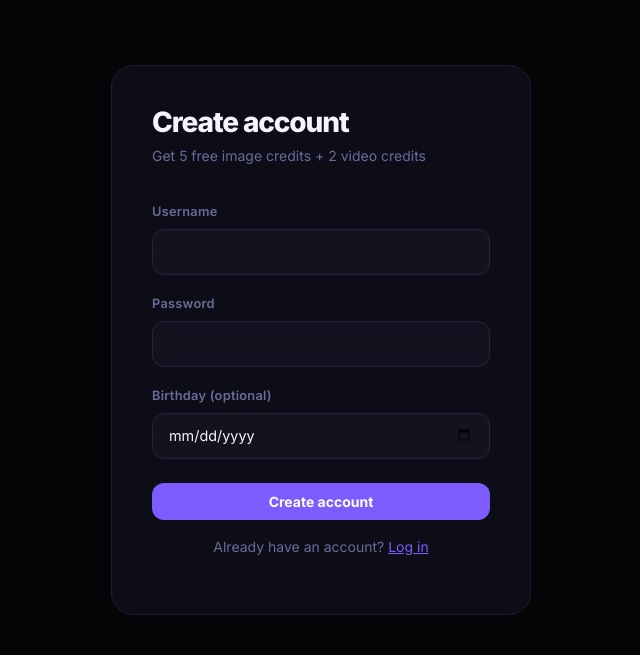
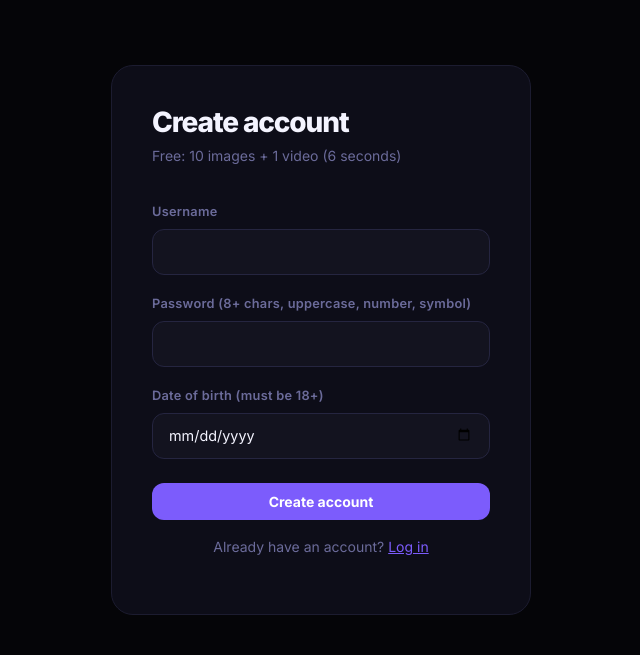
Before and after one commit to herecumsyagirl/percfectstudios, a Flask app: page /register in a window 1280 px wide. Shown: the part 67-722 px from the top of the page, without its empty margins (319-959 px from the left). Run offline with Flask 3, Linux system fonts and the light colour scheme.

Commit message:
Proper signup form: email, field errors, shake validation, no field clearing
- Add email field (required, unique, validated server + client side)
- Inline per-field error messages instead of banner-only
- Shake animation on invalid fields on submit attempt
- Fields keep their values on server errors (username taken, email taken)
- Birthday highlights red if missing before continuing
- CSS: .field-err + @keyframes shake
- Server: _do_register accepts email, checks uniqueness
- Free credits copy fixed everywhere (10 images + 1 video)

Co-Authored-By: Claude Sonnet 4.6 <noreply@anthropic.com>

```diff
--- a/app.py
+++ b/app.py
@@ -140,16 +140,21 @@ def generate_video_xai(prompt: str, image_url: str = None, duration: int = 6) ->
 
 
 # ── Auth Routes ───────────────────────────────────────────
-def _do_register(username, password, birthday="", ip=None):
+def _do_register(username, password, birthday="", ip=None, email=None):
     import re
-    if not username or not password:
-        return None, "Username and password are required."
+    if not username or not password or not email:
+        return None, "All fields are required."
+    if not re.match(r'^[^\s@]+@[^\s@]+\.[^\s@]+$', email):
+        return None, "Enter a valid email address."
     if len(password) < 8 or not re.search(r'[A-Z]', password) \
             or not re.search(r'[0-9]', password) or not re.search(r'[^A-Za-z0-9]', password):
         return None, "Password needs 8+ characters, an uppercase letter, a number, and a symbol."
     exists = supabase.table("users").select("id").eq("username", username).execute()
     if exists.data:
         return None, "Username already taken."
+    email_exists = supabase.table("users").select("id").eq("email", email).execute()
+    if email_exists.data:
+        return None, "An account with that email already exists."
     if ip:
         ip_exists = supabase.table("users").select("id").eq("signup_ip", ip).execute()
         if ip_exists.data:
@@ -159,6 +164,7 @@ def _do_register(username, password, birthday="", ip=None):
     try:
         result = supabase.table("users").insert({
             "username": username,
+            "email": email,
             "password": hashed,
             "birthday": birthday or None,
             "picture_credits": 10,
@@ -169,7 +175,7 @@ def _do_register(username, password, birthday="", ip=None):
             "last_reset": now,
             "api_key1": str(uuid.uuid4()),
             "api_key2": str(uuid.uuid4()),
-        }).select().execute()
+        }).execute()
         if not result.data:
             return None, "Registration failed. Please try again."
         return User(result.data[0]), None
@@ -229,6 +235,7 @@ def auth_register_ajax():
         data.get("password", ""),
         data.get("birthday", ""),
         ip=_get_client_ip(),
+        email=data.get("email", "").strip().lower(),
     )
     if err:
         return jsonify({"error": err}), 400
--- a/templates/base.html
+++ b/templates/base.html
@@ -257,6 +257,9 @@ textarea.form-control { resize: vertical; min-height: 96px; }
 .footer { border-top: 1px solid var(--border); margin-top: auto; padding: 1.5rem 0; }
 .footer .text-muted { color: var(--text-muted) !important; font-size: 0.8rem; }
 .pw-rule{font-size:.7rem;padding:.2rem .6rem;border-radius:99px;border:1px solid var(--border-2);background:var(--bg-3);color:var(--text-muted);transition:all .2s;font-family:var(--font-mono)}
+.field-err{display:none;color:var(--danger);font-size:0.78rem;margin-top:0.3rem;}
+@keyframes shake{0%,100%{transform:translateX(0)}20%,60%{transform:translateX(-5px)}40%,80%{transform:translateX(5px)}}
+.shake{animation:shake 0.4s ease;}
 
 /* ── Responsive ─────────────────────────────────────── */
 @media (max-width: 768px) {
@@ -380,10 +383,17 @@ textarea.form-control { resize: vertical; min-height: 96px; }
         <!-- Sign up form -->
         <div id="form-signup">
           <h5 style="font-weight:700;letter-spacing:-0.02em;margin-bottom:0.25rem;">Create your account</h5>
-          <p style="color:var(--text-muted);font-size:0.85rem;margin-bottom:1.5rem;">Free: 10 images + 1 video (6 seconds)</p>
+          <p style="color:var(--text-muted);font-size:0.85rem;margin-bottom:1.25rem;">Free: 10 images + 1 video (6 seconds)</p>
+
+          <div class="mb-3">
+            <label class="form-label">Email address</label>
+            <input class="form-control" type="email" id="su-email" placeholder="you@example.com" autocomplete="email" />
+            <div class="field-err" id="err-email"></div>
+          </div>
           <div class="mb-3">
             <label class="form-label">Username</label>
             <input class="form-control" id="su-username" placeholder="pick a username" autocomplete="username" />
+            <div class="field-err" id="err-username"></div>
           </div>
           <div class="mb-3">
             <label class="form-label">Password</label>
@@ -394,10 +404,17 @@ textarea.form-control { resize: vertical; min-height: 96px; }
               <span class="pw-rule" id="pr-num">0–9</span>
               <span class="pw-rule" id="pr-sym">!@#...</span>
             </div>
+            <div class="field-err" id="err-password"></div>
           </div>
-          <div class="mb-4">
-            <label class="form-label">Date of Birth <span style="color:var(--danger);font-size:0.75rem;">required · must be 18+</span></label>
-            <input class="form-control" type="date" id="su-birthday" required />
+          <div class="mb-3">
+            <label class="form-label">Confirm Password</label>
+            <input class="form-control" type="password" id="su-confirm" placeholder="Re-enter your password" autocomplete="new-password" />
+            <div class="field-err" id="err-confirm"></div>
+          </div>
+          <div class="mb-3">
+            <label class="form-label">Date of Birth <span style="color:var(--danger);font-size:0.75rem;">must be 18+</span></label>
+            <input class="form-control" type="date" id="su-birthday" />
+            <div class="field-err" id="err-birthday"></div>
           </div>
           <div id="su-error" class="alert alert-danger mb-3" style="display:none;font-size:0.85rem;"></div>
           <button onclick="submitSignup()" class="btn-accent w-100 py-2" style="border-radius:10px;border:none;cursor:pointer;font-size:0.95rem;" id="su-btn">
@@ -439,6 +456,32 @@ textarea.form-control { resize: vertical; min-height: 96px; }
     document.getElementById('tab-login').style.color       = isSignup ? 'var(--text-muted)' : '#fff';
   }
 
+  // Field error helpers
+  function fieldErr(id, msg) {
+    const el = document.getElementById(id);
+    if (!el) return;
+    el.textContent = msg;
+    el.style.display = msg ? '' : 'none';
+  }
+  function fieldShake(inputId) {
+    const el = document.getElementById(inputId);
+    if (!el) return;
+    el.style.borderColor = 'var(--danger)';
+    el.classList.add('shake');
+    setTimeout(() => el.classList.remove('shake'), 500);
+  }
+  function clearFieldErr(id) { fieldErr(id, ''); }
+
+  // Clear field errors on input
+  ['su-email','su-username','su-password','su-confirm','su-birthday'].forEach(id => {
+    const el = document.getElementById(id);
+    if (el) el.addEventListener('input', () => {
+      const errId = 'err-' + id.replace('su-','');
+      clearFieldErr(errId);
+      if (el) el.style.borderColor = '';
+    });
+  });
+
   // Password rule chip highlighting
   document.addEventListener('input', function(e) {
     if (e.target.id !== 'su-password') return;
@@ -458,39 +501,65 @@ textarea.form-control { resize: vertical; min-height: 96px; }
 
   async function submitSignup() {
     const btn = document.getElementById('su-btn');
-    const err = document.getElementById('su-error');
-    const pw  = document.getElementById('su-password').value;
-    const dob = document.getElementById('su-birthday').value;
-    err.style.display = 'none';
+    const email    = document.getElementById('su-email').value.trim();
+    const username = document.getElementById('su-username').value.trim();
+    const pw       = document.getElementById('su-password').value;
+    const confirm  = document.getElementById('su-confirm').value;
+    const dob      = document.getElementById('su-birthday').value;
 
-    // Password validation
+    // Clear all inline errors first
+    ['email','username','password','confirm','birthday'].forEach(f => clearFieldErr('err-'+f));
+    document.getElementById('su-error').style.display = 'none';
+
+    let valid = true;
+
+    if (!email || !/^[^\s@]+@[^\s@]+\.[^\s@]+$/.test(email)) {
+      fieldErr('err-email', 'Enter a valid email address.');
+      fieldShake('su-email'); valid = false;
+    }
+    if (!username) {
+      fieldErr('err-username', 'Username is required.');
+      fieldShake('su-username'); valid = false;
+    }
     if (pw.length < 8 || !/[A-Z]/.test(pw) || !/[0-9]/.test(pw) || !/[^A-Za-z0-9]/.test(pw)) {
-      err.textContent = 'Password needs 8+ characters, an uppercase letter, a number, and a symbol.';
-      err.style.display = ''; return;
+      fieldErr('err-password', 'Needs 8+ chars, uppercase, number, and symbol.');
+      fieldShake('su-password'); valid = false;
+    } else if (pw !== confirm) {
+      fieldErr('err-confirm', 'Passwords do not match.');
+      fieldShake('su-confirm'); valid = false;
     }
-
-    // Age validation (must be 18+)
-    if (!dob) { err.textContent = 'Date of birth is required.'; err.style.display = ''; return; }
-    const age = (Date.now() - new Date(dob)) / (365.25 * 24 * 3600 * 1000);
-    if (age < 18) { err.textContent = 'You must be 18 or older to sign up.'; err.style.display = ''; return; }
+    if (!dob) {
+      fieldErr('err-birthday', 'Date of birth is required.');
+      fieldShake('su-birthday'); valid = false;
+    } else {
+      const age = (Date.now() - new Date(dob)) / (365.25 * 24 * 3600 * 1000);
+      if (age < 18) { fieldErr('err-birthday', 'You must be 18 or older.'); fieldShake('su-birthday'); valid = false; }
+    }
+    if (!valid) return;
 
     btn.disabled = true; btn.textContent = 'Creating…';
     try {
       const res = await fetch('/auth/register', {
         method: 'POST',
         headers: {'Content-Type': 'application/json'},
-        body: JSON.stringify({
-          username: document.getElementById('su-username').value.trim(),
-          password: pw,
-          birthday: dob,
-        })
+        body: JSON.stringify({ email, username, password: pw, birthday: dob })
       });
       const data = await res.json();
-      if (!res.ok) { err.textContent = data.error; err.style.display = ''; btn.disabled = false; btn.textContent = 'Create account →'; return; }
+      if (!res.ok) {
+        const msg = data.error || 'Something went wrong.';
+        if (msg.toLowerCase().includes('email')) { fieldErr('err-email', msg); fieldShake('su-email'); }
+        else if (msg.toLowerCase().includes('username')) { fieldErr('err-username', msg); fieldShake('su-username'); }
+        else { document.getElementById('su-error').textContent = msg; document.getElementById('su-error').style.display = ''; }
+        btn.disabled = false; btn.textContent = 'Create account →'; return;
+      }
       bootstrap.Modal.getInstance(document.getElementById('authModal')).hide();
       if (typeof onAuthSuccess === 'function') onAuthSuccess(data);
       else location.reload();
-    } catch(e) { err.textContent = 'Network error.'; err.style.display = ''; btn.disabled = false; btn.textContent = 'Create account →'; }
+    } catch(e) {
+      document.getElementById('su-error').textContent = 'Network error. Please try again.';
+      document.getElementById('su-error').style.display = '';
+      btn.disabled = false; btn.textContent = 'Create account →';
+    }
   }
 
   async function submitLogin() {
--- a/templates/percfectstudios.html
+++ b/templates/percfectstudios.html
@@ -19,7 +19,7 @@
         <span class="credit-badge"><span class="dot" style="background:var(--accent-3)"></span><span id="vid-credits">{{ user.video_credits }}</span> video credits</span>
         <a href="/buy-credits" class="btn-accent" style="padding:0.45rem 1.2rem;font-size:0.85rem;">+ Buy credits</a>
       {% else %}
-        <span class="credit-badge free-badge"><span class="badge-dot pulse"></span>Sign up free — 5 images + 2 videos included</span>
+        <span class="credit-badge free-badge"><span class="badge-dot pulse"></span>Sign up free — 10 images + 1 video included</span>
       {% endif %}
     </div>
   </div>
@@ -73,7 +73,7 @@
           <span id="img-btn-text">✦ Generate image</span>
           <span id="img-btn-spinner" style="display:none">Generating…</span>
         </button>
-        <p class="credit-note">1 credit · <a href="#" onclick="openAuthModal('signup');return false;" {% if user %}style="display:none"{% endif %}>Sign up for 5 free</a></p>
+        <p class="credit-note">1 credit · <a href="#" onclick="openAuthModal('signup');return false;" {% if user %}style="display:none"{% endif %}>Sign up for 10 free</a></p>
 
         <div class="output-area" id="img-output-area">
           <div class="output-placeholder" id="img-placeholder">
@@ -133,7 +133,7 @@
           <span id="vid-btn-text">▶ Generate video</span>
           <span id="vid-btn-spinner" style="display:none">Generating… (~60s)</span>
         </button>
-        <p class="credit-note">1 credit · <a href="#" onclick="openAuthModal('signup');return false;" {% if user %}style="display:none"{% endif %}>Sign up for 2 free</a></p>
+        <p class="credit-note">1 credit · <a href="#" onclick="openAuthModal('signup');return false;" {% if user %}style="display:none"{% endif %}>Sign up for 1 free video</a></p>
 
         <div class="output-area" id="vid-output-area">
           <div class="output-placeholder" id="vid-placeholder">
--- a/templates/register.html
+++ b/templates/register.html
@@ -4,19 +4,19 @@
 <div class="auth-wrap">
   <div class="auth-card">
     <h2>Create account</h2>
-    <p class="auth-sub">Get 5 free image credits + 2 video credits</p>
+    <p class="auth-sub">Free: 10 images + 1 video (6 seconds)</p>
     <form method="POST">
       <div class="mb-3">
         <label class="form-label">Username</label>
         <input class="form-control" name="username" required autocomplete="username" />
       </div>
       <div class="mb-3">
-        <label class="form-label">Password</label>
+        <label class="form-label">Password <span style="color:var(--text-muted);font-size:0.8rem;">(8+ chars, uppercase, number, symbol)</span></label>
         <input class="form-control" type="password" name="password" required autocomplete="new-password" />
       </div>
       <div class="mb-4">
-        <label class="form-label">Birthday <span style="color:var(--text-muted)">(optional)</span></label>
-        <input class="form-control" type="date" name="birthday" />
+        <label class="form-label">Date of birth <span style="color:var(--text-muted);font-size:0.8rem;">(must be 18+)</span></label>
+        <input class="form-control" type="date" name="birthday" required />
       </div>
       <button type="submit" class="btn btn-accent w-100 py-2">Create account</button>
     </form>
```
